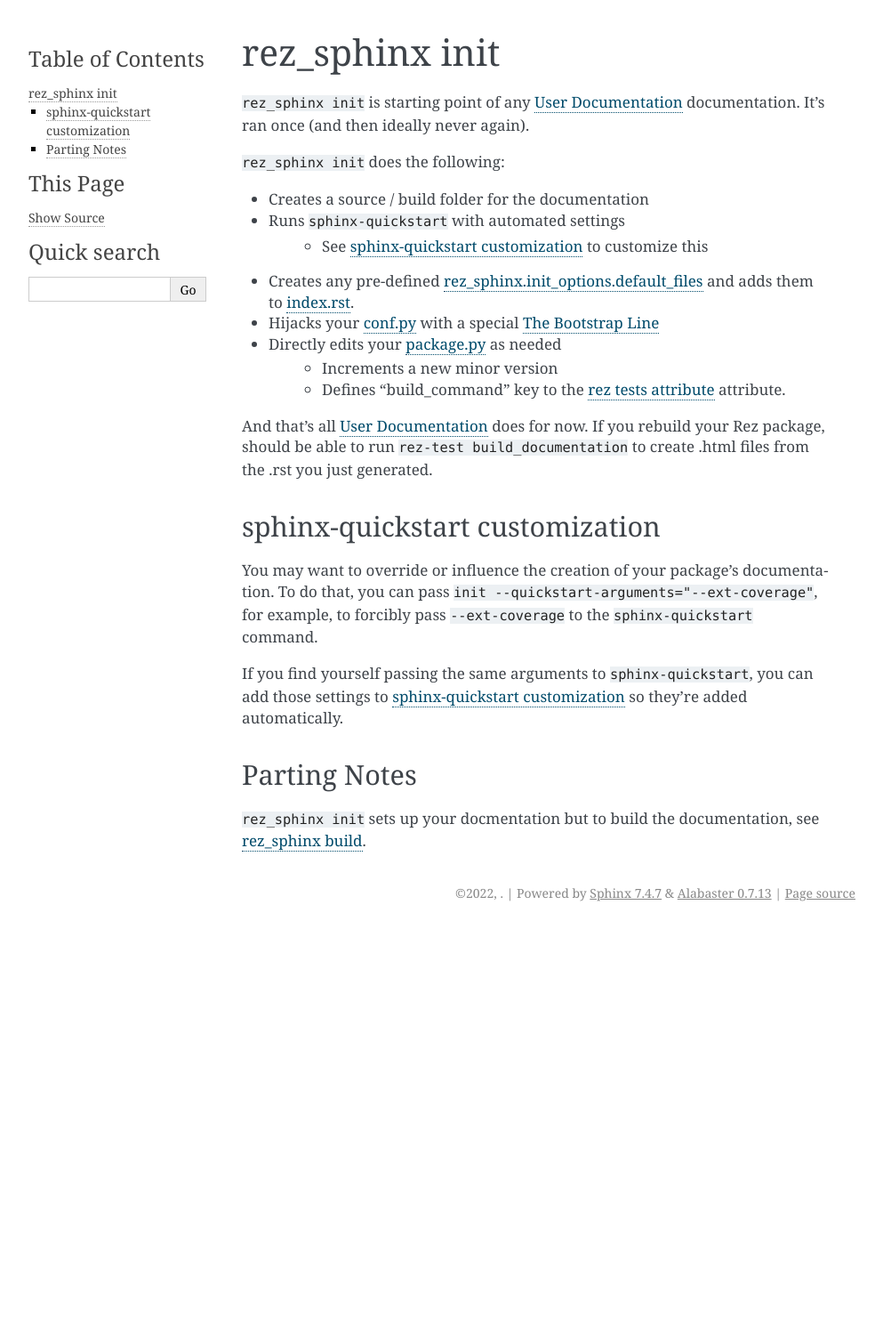
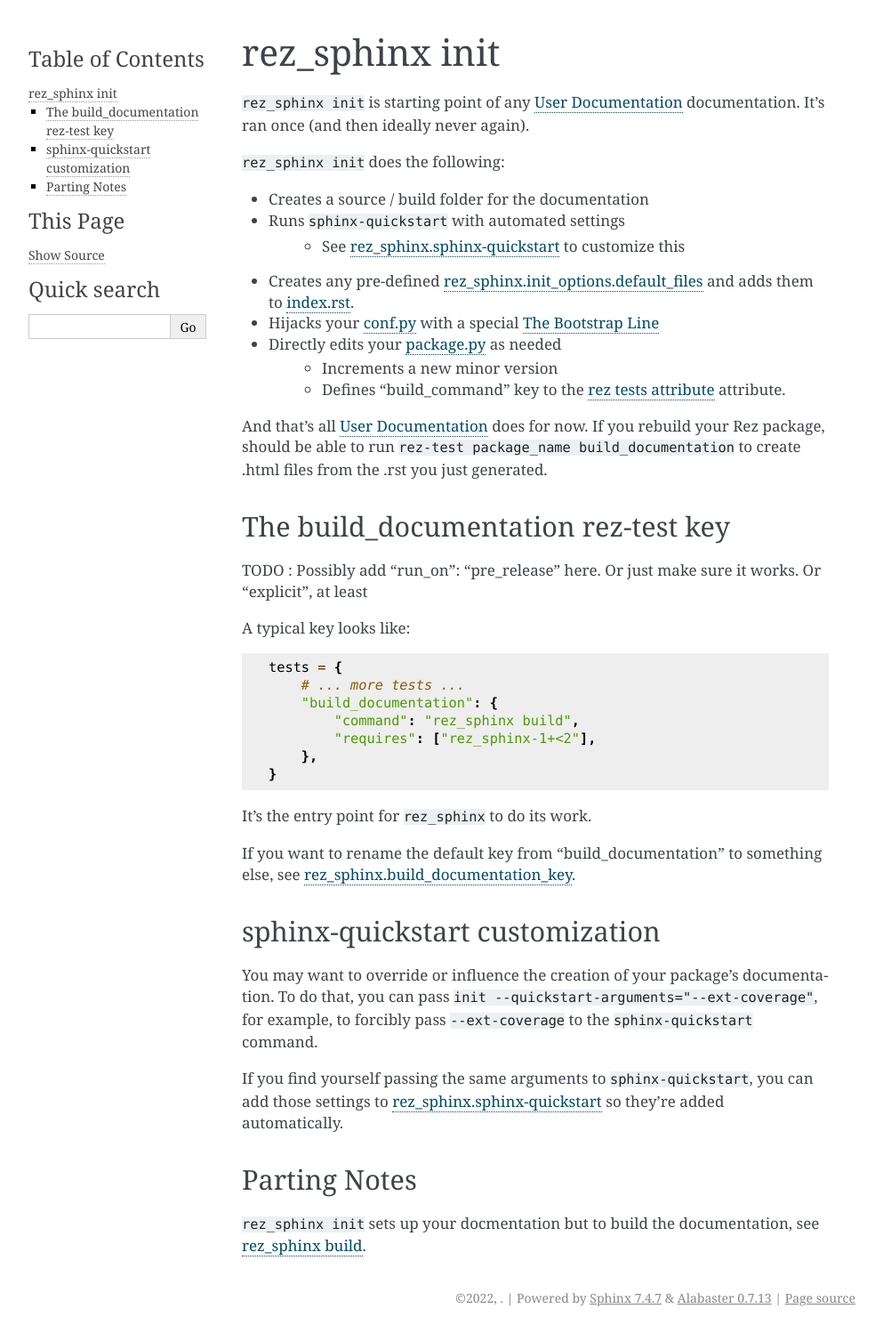
Before and after one commit to ColinKennedy/rez_developer_packages, a Sphinx documentation site: the page built from rez_sphinx/documentation/source/init_command.rst, in a window 1280 px wide. Shown: the whole page at 89% size, without its empty margins (148-1141 px from the left). Built offline with Sphinx 7.4.7, drawn with Linux system fonts in a browser that asks for light colours; pages that are not in the unit, such as notebooks, are missing from menus; before the commit the page ends 1043 px from its top, so only the background shows below that.

Commit message:
Adding more documentation

```diff
--- a/rez_sphinx/documentation/source/conf.py
+++ b/rez_sphinx/documentation/source/conf.py
@@ -86,6 +86,7 @@ import textwrap
 
 rst_epilog = textwrap.dedent(
     """\
+    .. _Rez: https://github.com/nerdvegas/rez/wiki
     .. _Sphinx conf.py: https://www.sphinx-doc.org/en/master/usage/configuration.html
     .. _Sphinx: https://www.sphinx-doc.org/en/master
     .. _alabaster: https://alabaster.readthedocs.io/en/latest/
@@ -132,8 +133,5 @@ rst_epilog = textwrap.dedent(
 )
 
 
-# TODO : Consider remove rez-config references
-
 # TODO : Add these
-# - build_documentation_key` - The rez_sphinx key information
 # - :ref:`minimal bootstrapper`
--- a/rez_sphinx/documentation/source/configuring_rez_sphinx.rst
+++ b/rez_sphinx/documentation/source/configuring_rez_sphinx.rst
@@ -5,10 +5,16 @@ Configuring rez_sphinx
 TODO Add
 
 
+.. _rez_sphinx.build_documentation_key:
+
+rez_sphinx.build_documentation_key
+**********************************
+
+
 .. _sphinx-quickstart customization:
 
-sphinx-quickstart customization
-*******************************
+rez_sphinx.sphinx-quickstart
+****************************
 
 TODO Add
 
--- a/rez_sphinx/documentation/source/index.rst
+++ b/rez_sphinx/documentation/source/index.rst
@@ -3,7 +3,7 @@ Welcome to rez_sphinx's documentation!
 ######################################
 
 .. toctree::
-   :maxdepth: 1
+   :maxdepth: 2
    :caption: Contents:
 
    developer_documentation
--- a/rez_sphinx/documentation/source/init_command.rst
+++ b/rez_sphinx/documentation/source/init_command.rst
@@ -19,8 +19,32 @@ It's ran once (and then ideally never again).
     - Defines "build_command" key to the `rez tests attribute`_ attribute.
 
 And that's all :ref:`rez_sphinx` does for now. If you rebuild your Rez package,
-should be able to run ``rez-test build_documentation`` to create .html files
-from the .rst you just generated.
+should be able to run ``rez-test package_name build_documentation`` to create
+.html files from the .rst you just generated.
+
+
+The build_documentation rez-test key
+************************************
+
+TODO : Possibly add "run_on": "pre_release" here. Or just make sure it works.
+Or "explicit", at least
+
+A typical key looks like:
+
+.. code-block:: python
+
+   tests = {
+       # ... more tests ...
+       "build_documentation": {
+           "command": "rez_sphinx build",
+           "requires": ["rez_sphinx-1+<2"],
+       },
+   }
+
+It's the entry point for ``rez_sphinx`` to do its work.
+
+If you want to rename the default key from "build_documentation" to something
+else, see :ref:`rez_sphinx.build_documentation_key`.
 
 
 sphinx-quickstart customization
```
Also changed, not shown: rez_sphinx/documentation/source/user_documentation.rst (+10 -1 lines), rez_sphinx/README.rst.
